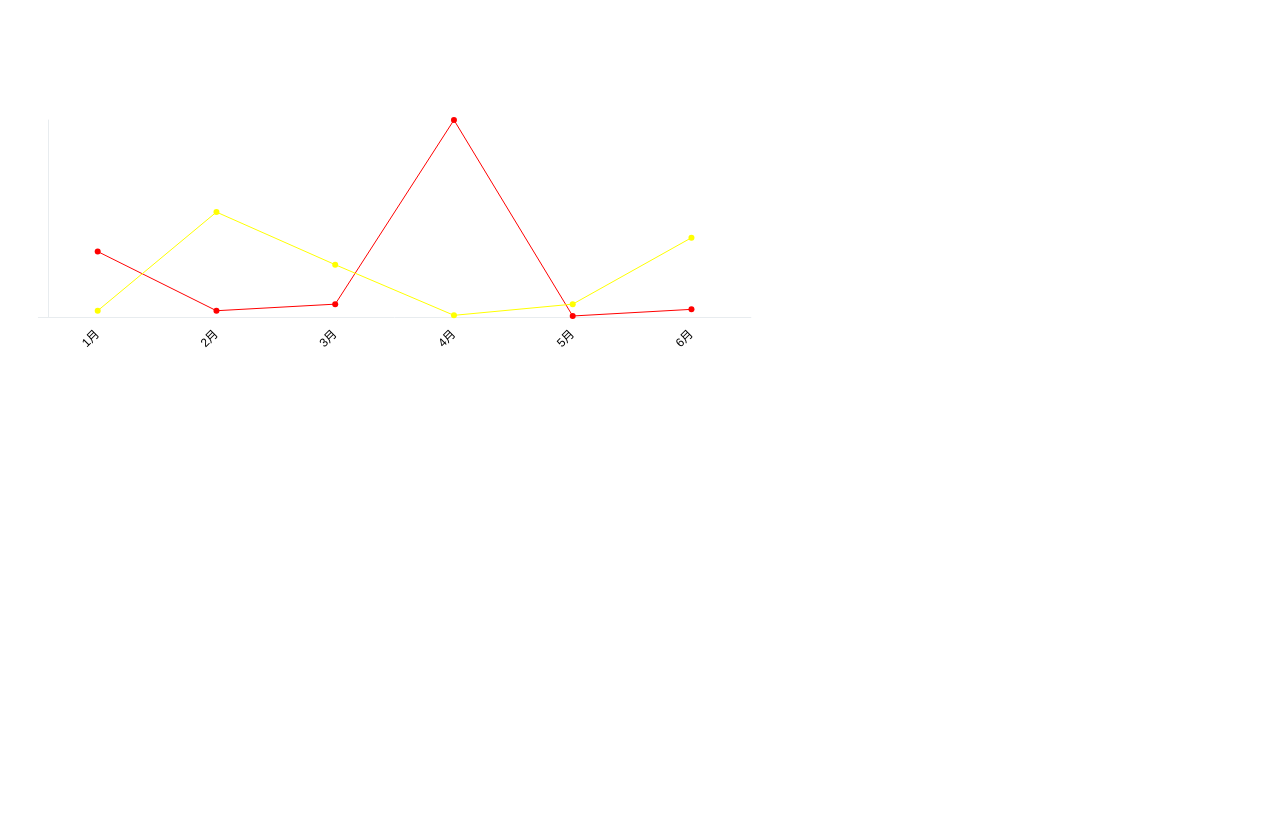
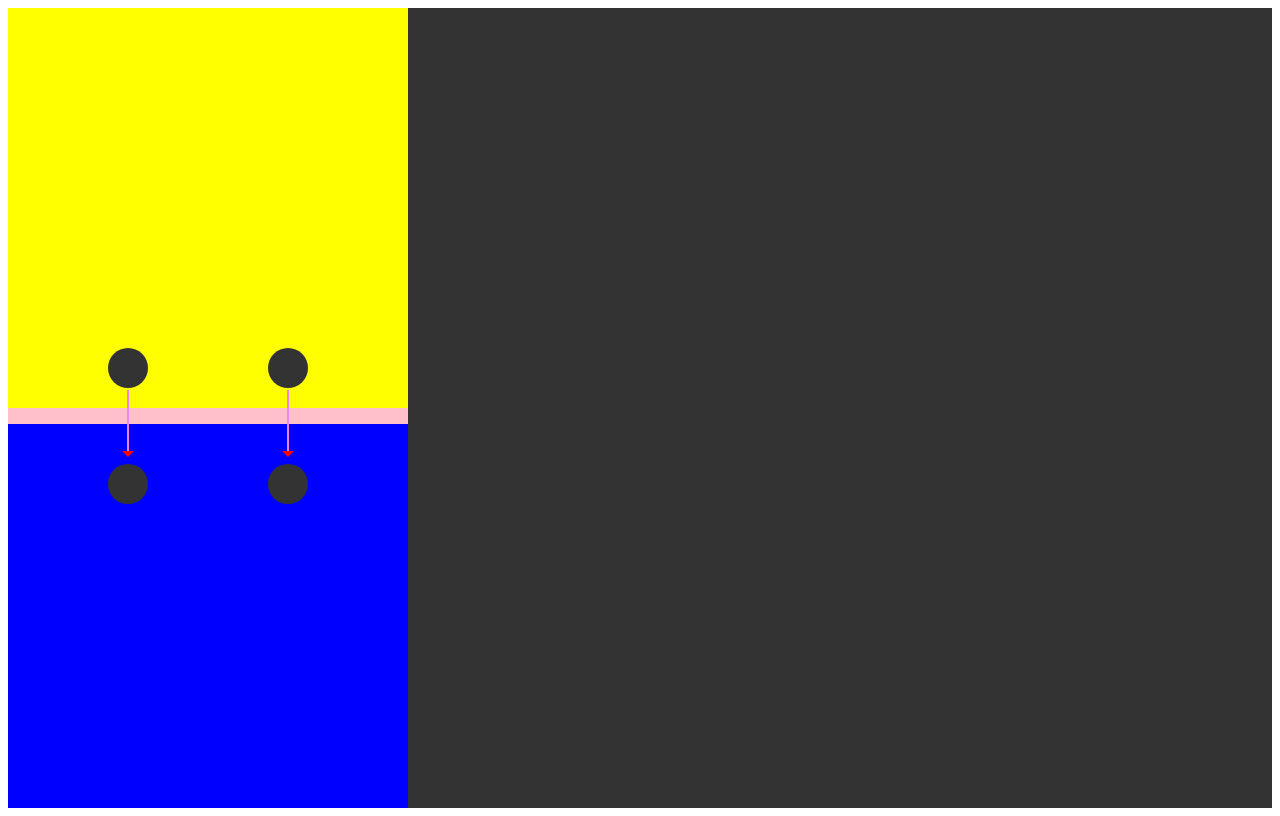
Before and after one commit to theblueski/vueDemo, a Vue app: page / in a window 1280 px wide. Built offline with nearby package versions, Linux system fonts and the light colour scheme.

Commit message:
fix: 修改样式

```diff
--- a/package.json
+++ b/package.json
@@ -11,6 +11,7 @@
     "@antv/g6": "^4.3.11",
     "core-js": "^2.6.5",
     "echarts": "^5.2.2",
+    "less": "^4.1.2",
     "vue": "^2.6.10"
   },
   "devDependencies": {
--- a/src/App.vue
+++ b/src/App.vue
@@ -1,11 +1,29 @@
 <template>
   <div id="app">
-    <div style="width: 100%;height: 100%;">
-      <LinesChart
-          unit="元"
-          :colors="['red', 'yellow']"
-          :data="lineData"/>
+    <div class="left-area">
+      <div class="pic-area">
+          <div class="top-dot-area">
+            <div class="dot">
+              <div class="line"></div>
+            </div>
+            <div class="dot">
+              <div class="line"></div>
+            </div>
+          </div>
+      </div>
+      <div class="content-area">
+          <div class="bottom-dot-area">
+            <div class="dot"></div>
+            <div class="dot"></div>
+          </div>
+      </div>
     </div>
+<!--    <div style="width: 100%;height: 100%;">-->
+<!--      <LinesChart-->
+<!--          unit="元"-->
+<!--          :colors="['red', 'yellow']"-->
+<!--          :data="lineData"/>-->
+<!--    </div>-->
 <!--    <div class="infoWrapper">-->
 <!--      <DashBoard unit="个" :data="40"/>-->
 <!--    </div>-->
@@ -155,9 +173,10 @@ export default {
   -moz-osx-font-smoothing: grayscale;
   text-align: center;
   color: #2c3e50;
-  margin-top: 60px;
-  width: 60%;
-  height: 300px;
+  width: 100%;
+  height: 100vh;
+  background: #333;
+  position: relative;
 }
 .linerLine {
   width: 200px;
@@ -227,3 +246,81 @@ div::-webkit-scrollbar-button {
   height: 90px;
 }
 </style>
+<style lang="less">
+.left-area {
+  position: absolute;
+  top: 0;
+  left: 0;
+  bottom: 0;
+  background: pink;
+  width: 400px;
+  display: flex;
+  align-items: center;
+  justify-content: center;
+  flex-direction: column;
+  .pic-area {
+    position: relative;
+    flex-shrink: 0;
+    width: 100%;
+    height: 400px;
+    margin-bottom: 16px;
+    background: yellow;
+    .top-dot-area {
+      z-index: 100;
+      position: absolute;
+      width: 200px;
+      transform: translateX(-50%);
+      left: 50%;
+      display: flex;
+      align-items: center;
+      justify-content: space-between;
+      bottom: 20px;
+      .dot {
+        position: relative;
+        .line {
+          position: absolute;
+          width: 2px;
+          height: 65px;
+          background: violet;
+          top: 42px;
+          left: 50%;
+          transform: translateX(-50%);
+          &::after {
+            content: '';
+            width: 0;
+            height: 0;
+            border: 6px solid transparent;
+            position: absolute;
+            bottom: -8px;
+            left: 50%;
+            transform: translateX(-50%);
+            border-top-color: red;
+          }
+        }
+      }
+    }
+  }
+  .content-area {
+    position: relative;
+    width: 100%;
+    height: 100%;
+    background: blue;
+    .bottom-dot-area {
+      position: absolute;
+      width: 200px;
+      top: 40px;
+      transform: translateX(-50%);
+      left: 50%;
+      display: flex;
+      align-items: center;
+      justify-content: space-between;
+    }
+  }
+  .dot {
+    width: 40px;
+    height: 40px;
+    border-radius: 40px;
+    background: #333;
+  }
+}
+</style>
```
Also changed, not shown: 1 other file (tests, documents, lock files or other folders).
